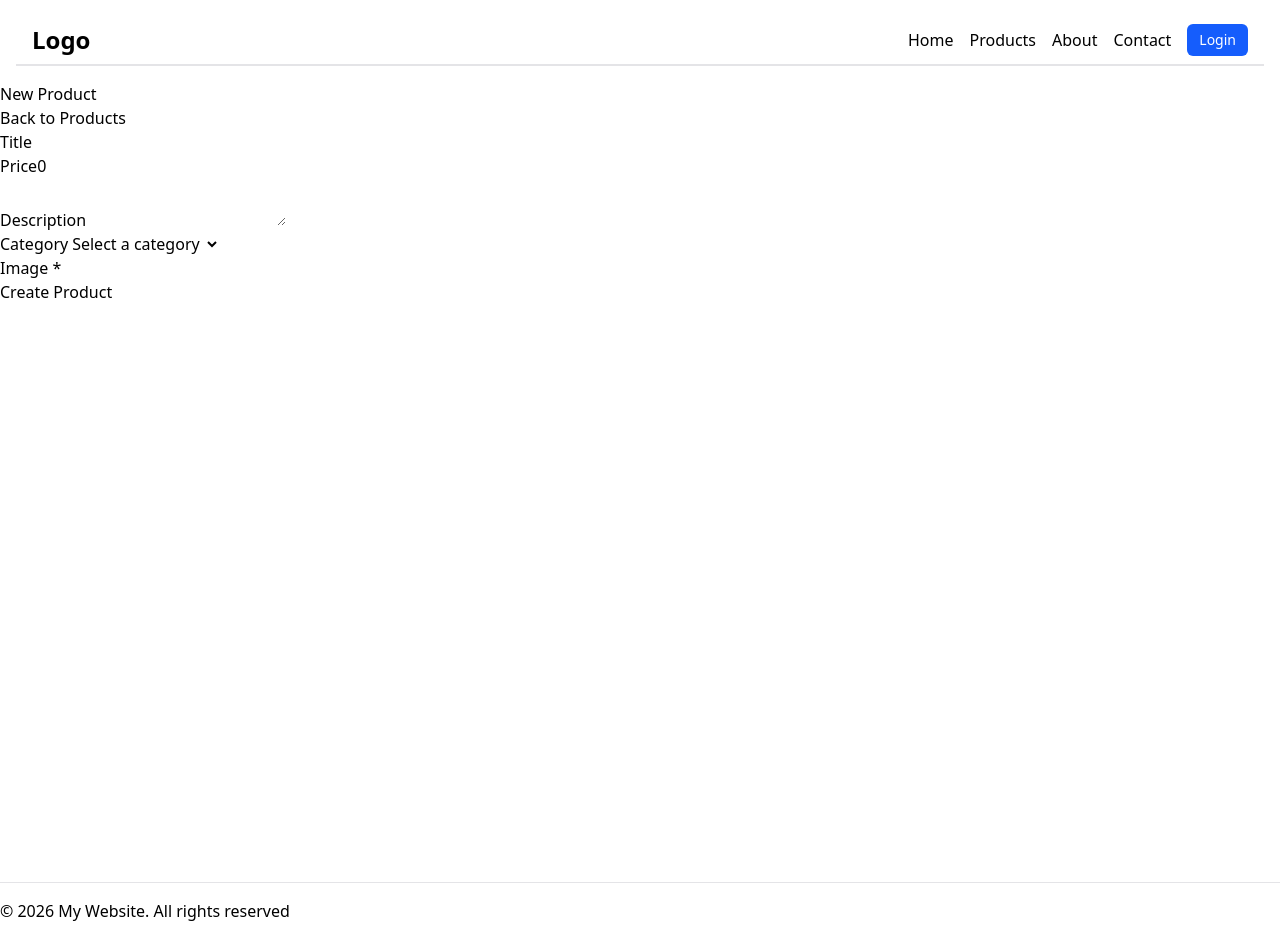
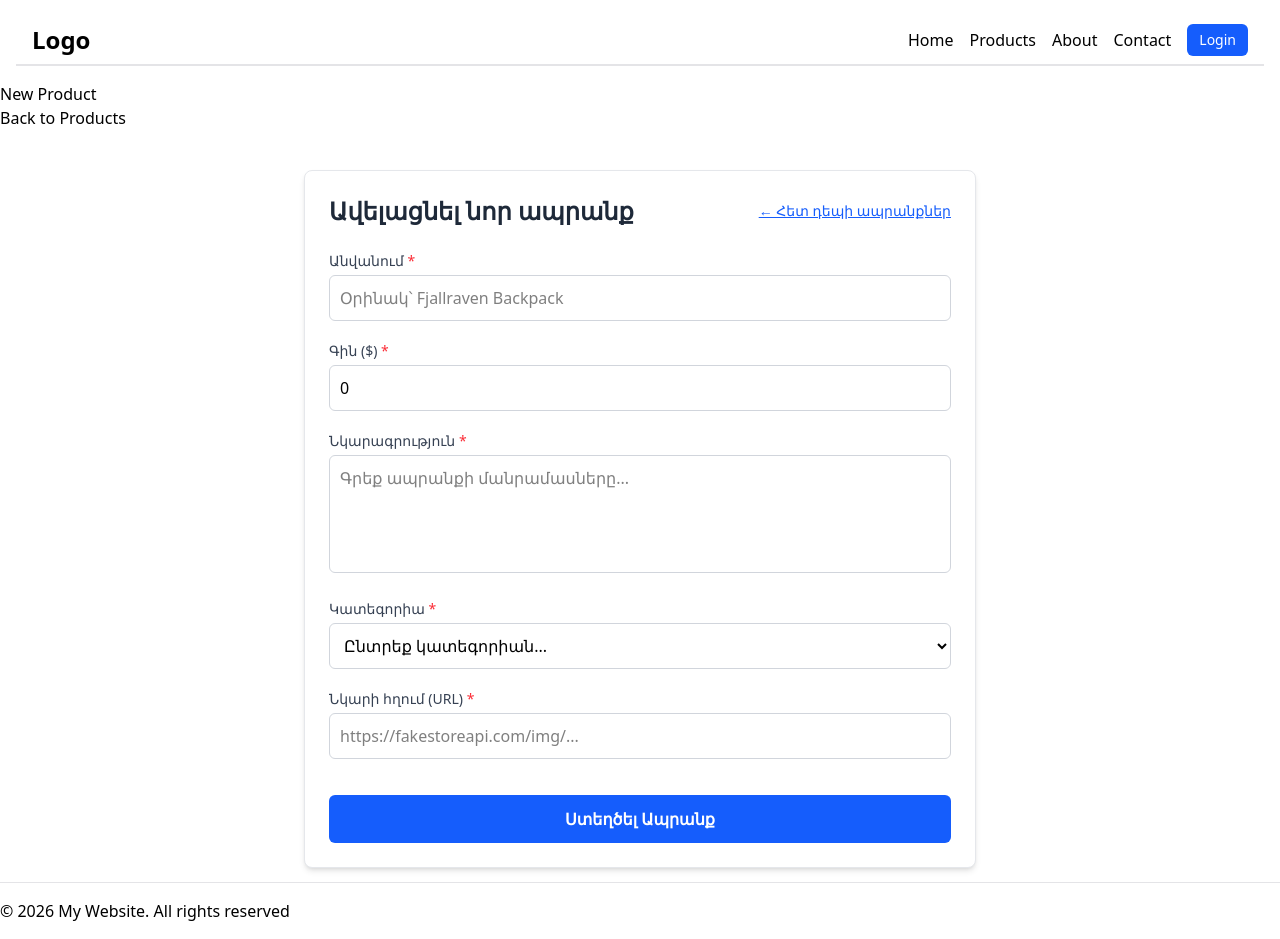
Before and after one commit to at0107/fakestore, a Next.js app: page /products/new in a window 1280 px wide. Built offline with nearby package versions, Linux system fonts and the light colour scheme.

Commit message:
live search

```diff
--- a/app/products/page.tsx
+++ b/app/products/page.tsx
@@ -6,8 +6,7 @@ export default  async  function ProductsPage(){
     const products = await getProducts();
     return(
         <div className="container mx-auto min-h-screen">
-            <h1>Products</h1>
-            <ProductGrid products={products}/>
+            <ProductGrid />
         </div>
     )
 }
--- a/components/product/AddProductForm.tsx
+++ b/components/product/AddProductForm.tsx
@@ -1,8 +1,9 @@
-"use client"
-import { useState } from "react"
-import Link from "next/link"
-import type { Product } from "@/types/product"
-import { BASE_URL } from "@/lib/constants"
+'use client'
+
+import { useState } from "react";
+import Link from "next/link";
+import type { Product } from "@/types/product";
+import { BASE_URL } from "@/lib/constants";
 
 const EMPTY_PRODUCT: Product = {
   id: 0,
@@ -15,14 +16,14 @@ const EMPTY_PRODUCT: Product = {
     rate: 0,
     count: 0
   }
-}
+};
 
-const CATEGORIES = ["men's clothing",
+const CATEGORIES = [
+  "men's clothing",
   "jewelery",
   "electronics",
   "women's clothing"
 ];
-
 
 export default function AddProductForm() {
   const [fields, setFields] = useState<Product>(EMPTY_PRODUCT);
@@ -31,35 +32,69 @@ export default function AddProductForm() {
   const [createdProduct, setCreatedProduct] = useState<Product | null>(null);
 
   const handleChange = (event: React.ChangeEvent<HTMLInputElement | HTMLTextAreaElement | HTMLSelectElement>) => {
-        const {name,value} = event.target;
-        setFields({...fields,[name]: value})
+    const { name, value } = event.target;
+    setFields({ ...fields, [name]: value });
   };
 
   const handleSubmit = async (event: React.FormEvent) => {
     event.preventDefault();
     setErrors(null);
     setIsLoading(true);
-        try{
+
+    try {
       const response = await fetch(`${BASE_URL}/products`, {
         method: 'POST',
         body: JSON.stringify(fields),
-            })
-            if(!response.ok){
-                throw new Error("Failed to create product")
+      });
+
+      if (!response.ok) {
+        throw new Error("Failed to create product");
       }
+
       const data = await response.json();
-            setCreatedProduct(data)
-        } catch (error:unknown) {
-            setErrors(error instanceof Error ? error.message: "An unknown error occured")
+      setCreatedProduct(data);
+      setFields(EMPTY_PRODUCT);
+    } catch (error: unknown) {
+      setErrors(error instanceof Error ? error.message : "An unknown error occurred");
     } finally {
-            setIsLoading(false)
+      setIsLoading(false);
     }
   };
 
   return (
-        <form onSubmit={handleSubmit}>
+    <div className="max-w-2xl mx-auto mt-10 p-6 bg-white rounded-lg shadow-md border border-gray-200">
+
+
+      <div className="flex justify-between items-center mb-6">
+        <h1 className="text-2xl font-bold text-gray-800">Ավելացնել նոր ապրանք</h1>
+        <Link
+          href="/products"
+          className="text-sm text-blue-600 hover:text-blue-800 underline"
+        >
+          &larr; Հետ դեպի ապրանքներ
+        </Link>
+      </div>
+
+
+      {errors && (
+        <div className="mb-4 p-3 bg-red-100 text-red-700 border border-red-400 rounded">
+          {errors}
+        </div>
+      )}
+
+      {createdProduct && (
+        <div className="mb-4 p-3 bg-green-100 text-green-700 border border-green-400 rounded">
+          Ապրանքը հաջողությամբ ստեղծվեց (ID: {createdProduct.id})!
+        </div>
+      )}
+
+      <form onSubmit={handleSubmit} className="flex flex-col gap-5">
+
+
         <div>
-                <label htmlFor="title">Title</label>
+          <label htmlFor="title" className="block text-sm font-medium text-gray-700 mb-1">
+            Անվանում <span className="text-red-500">*</span>
+          </label>
           <input
             type="text"
             id="title"
@@ -67,10 +102,16 @@ export default function AddProductForm() {
             value={fields.title}
             onChange={handleChange}
             required
+            placeholder="Օրինակ՝ Fjallraven Backpack"
+            className="w-full border border-gray-300 rounded-md p-2.5 outline-none focus:border-blue-500 focus:ring-1 focus:ring-blue-500 transition"
           />
         </div>
+
+
         <div>
-                <label htmlFor="price">Price</label>
+          <label htmlFor="price" className="block text-sm font-medium text-gray-700 mb-1">
+            Գին ($) <span className="text-red-500">*</span>
+          </label>
           <input
             type="number"
             id="price"
@@ -78,35 +119,53 @@ export default function AddProductForm() {
             value={fields.price}
             onChange={handleChange}
             required
+            placeholder="0.00"
+            className="w-full border border-gray-300 rounded-md p-2.5 outline-none focus:border-blue-500 focus:ring-1 focus:ring-blue-500 transition"
           />
         </div>
+
+
         <div>
-                <label htmlFor="description">Description</label>
+          <label htmlFor="description" className="block text-sm font-medium text-gray-700 mb-1">
+            Նկարագրություն <span className="text-red-500">*</span>
+          </label>
           <textarea
+            id="description"
             name="description"
-                id="description"
             value={fields.description}
             onChange={handleChange}
             required
-                />
+            rows={4}
+            placeholder="Գրեք ապրանքի մանրամասները..."
+            className="w-full border border-gray-300 rounded-md p-2.5 outline-none focus:border-blue-500 focus:ring-1 focus:ring-blue-500 transition resize-none"
+          ></textarea>
         </div>
+
+
         <div>
-                <label htmlFor="category">Category</label>
+          <label htmlFor="category" className="block text-sm font-medium text-gray-700 mb-1">
+            Կատեգորիա <span className="text-red-500">*</span>
+          </label>
           <select
+            id="category"
             name="category"
-                id="category"
             value={fields.category}
             onChange={handleChange}
             required
+            className="w-full border border-gray-300 rounded-md p-2.5 outline-none focus:border-blue-500 focus:ring-1 focus:ring-blue-500 bg-white"
           >
-                    <option value="">Select a category</option>
+            <option value="">Ընտրեք կատեգորիան...</option>
             {CATEGORIES.map((category) => (
-                        <option key={category} value="{category}">{category}</option>
+              <option key={category} value={category}>{category}</option>
             ))}
           </select>
         </div>
+
+
         <div>
-                <label htmlFor="image">Image *</label>
+          <label htmlFor="image" className="block text-sm font-medium text-gray-700 mb-1">
+            Նկարի հղում (URL) <span className="text-red-500">*</span>
+          </label>
           <input
             type="text"
             id="image"
@@ -114,12 +173,23 @@ export default function AddProductForm() {
             value={fields.image}
             onChange={handleChange}
             required
+            placeholder="https://fakestoreapi.com/img/..."
+            className="w-full border border-gray-300 rounded-md p-2.5 outline-none focus:border-blue-500 focus:ring-1 focus:ring-blue-500 transition"
           />
         </div>
 
-            <button type="submit" disabled={isLoading}>
-                {isLoading ? "Creating": "Create Product"}
+
+        <button
+          type="submit"
+          disabled={isLoading}
+          className={`mt-4 text-white font-semibold py-3 px-4 rounded-md transition active:scale-[0.98] ${
+            isLoading ? 'bg-gray-400 cursor-not-allowed' : 'bg-blue-600 hover:bg-blue-700'
+          }`}
+        >
+          {isLoading ? "Ստեղծվում է..." : "Ստեղծել Ապրանք"}
         </button>
+
       </form>
-    )
+    </div>
+  );
 }
--- a/components/product/ProductGrid.tsx
+++ b/components/product/ProductGrid.tsx
@@ -1,15 +1,98 @@
-import { Product } from "@/types/product";
-import ProductCard from "./ProductCard";
+'use client'
 
-export default function ProductGrid({products}: {products: Product[]}){
-    return(
-        <ul className="grid md:grid-cols-2 lg:grid-cols-4 gap-4">
-                    {
-                    products.map(product => (
-                        <ProductCard key={product.id} product={product} />
-                    )
-                        )
-                    }
-                </ul>
-    )
+import { useState, useEffect } from "react";
+import Link from "next/link";
+import type { Product } from "@/types/product";
+import { BASE_URL } from "@/lib/constants";
+
+export default function ProductsPage() {
+    const [allProducts, setAllProducts] = useState<Product[]>([]);
+
+    const [filteredProducts, setFilteredProducts] = useState<Product[]>([]);
+
+    const [searchTerm, setSearchTerm] = useState("");
+
+    const [isLoading, setIsLoading] = useState(true);
+    const [error, setError] = useState<string | null>(null);
+
+
+    useEffect(() => {
+        const fetchProducts = async () => {
+            try {
+                const response = await fetch(`${BASE_URL}/products`);
+                if (!response.ok) throw new Error("Չհաջողվեց բեռնել ապրանքները");
+
+                const data = await response.json();
+                setAllProducts(data);
+                setFilteredProducts(data);
+            } catch (err: any) {
+                setError(err.message);
+            } finally {
+                setIsLoading(false);
+            }
+        };
+
+        fetchProducts();
+    }, []);
+
+
+    useEffect(() => {
+
+        if (searchTerm.trim() === "") {
+            setFilteredProducts(allProducts);
+            return;
+        }
+
+        const results = allProducts.filter((product) =>
+            product.title.toLowerCase().includes(searchTerm.toLowerCase())
+        );
+
+        setFilteredProducts(results);
+    }, [searchTerm, allProducts]);
+
+    if (isLoading) return <div className="text-center mt-10 text-xl">Ապրանքները բեռնվում են...</div>;
+    if (error) return <div className="text-center mt-10 text-red-500">Սխալ: {error}</div>;
+
+    return (
+        <div className="max-w-6xl mx-auto mt-10 p-4">
+            <div className="flex justify-between items-center mb-8">
+                <h1 className="text-3xl font-bold">Մեր Ապրանքները</h1>
+                <Link
+                    href="/products/new"
+                    className="bg-blue-600 text-white px-4 py-2 rounded-md hover:bg-blue-700 transition"
+                >
+                    + Ավելացնել ապրանք
+                </Link>
+            </div>
+
+
+            <div className="mb-8">
+                <input
+                    type="text"
+                    placeholder="Փնտրել ապրանք ըստ անվանման..."
+                    value={searchTerm}
+                    onChange={(e) => setSearchTerm(e.target.value)}
+                    className="w-full max-w-md border border-gray-300 rounded-md p-3 outline-none focus:border-blue-500 focus:ring-1 focus:ring-blue-500"
+                />
+            </div>
+
+            {filteredProducts.length === 0 ? (
+                <div className="text-gray-500">Ոչինչ չի գտնվել "{searchTerm}" որոնմամբ:</div>
+            ) : (
+                <div className="grid grid-cols-1 md:grid-cols-3 lg:grid-cols-4 gap-6">
+                    {filteredProducts.map((product) => (
+                        <Link href={`/products/${product.id}`} key={product.id} className="border rounded-lg p-4 shadow-sm hover:shadow-md transition cursor-pointer flex flex-col">
+                            <img
+                                src={product.image}
+                                alt={product.title}
+                                className="h-40 object-contain mb-4 mx-auto"
+                            />
+                            <h2 className="font-semibold text-gray-800 line-clamp-2 mb-2">{product.title}</h2>
+                            <p className="text-blue-600 font-bold mt-auto">${product.price}</p>
+                        </Link>
+                    ))}
+                </div>
+            )}
+        </div>
+    );
 }
```
Lines whose indentation alone changed are shown as unchanged.
